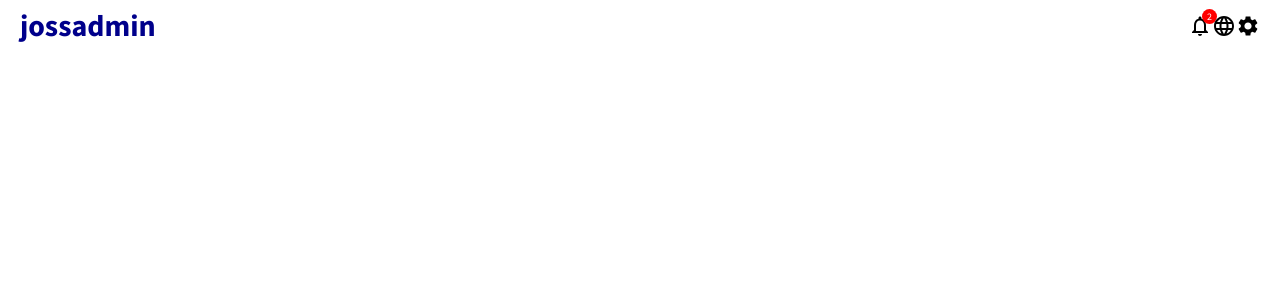
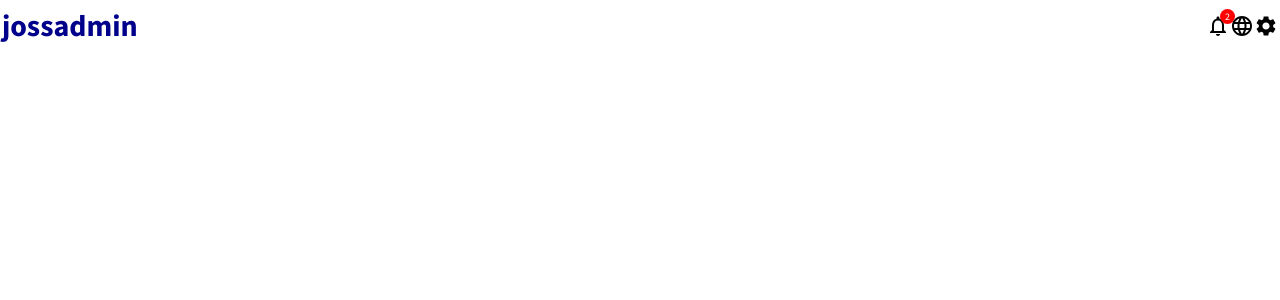
Before and after one commit to jossnmb/react-training-101, a React (Vite) app: page / in a window 1280 px wide. Shown: the top 300 px of the page. Built offline with nearby package versions, Linux system fonts and the light colour scheme.

Commit message:
1 file modified

```diff
--- a/src/App6/components/topbar/topbar.css
+++ b/src/App6/components/topbar/topbar.css
@@ -6,7 +6,7 @@
 
 .topbarWrapper{
   height: 100%;
-  padding: 0px 20px;
+  padding: 0px 2px;
   display: flex;
   align-items: center;
   justify-content: space-between;
```
